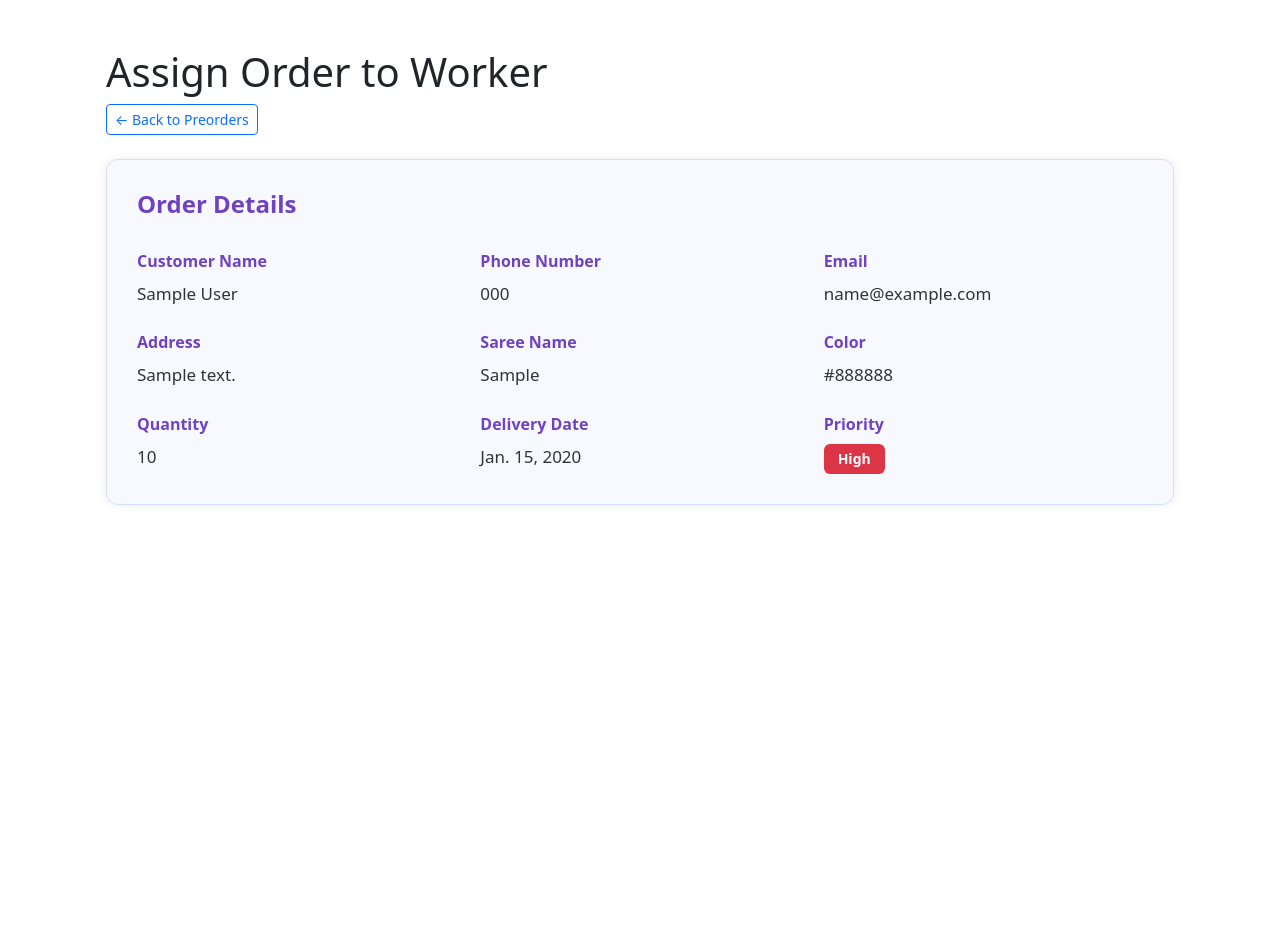
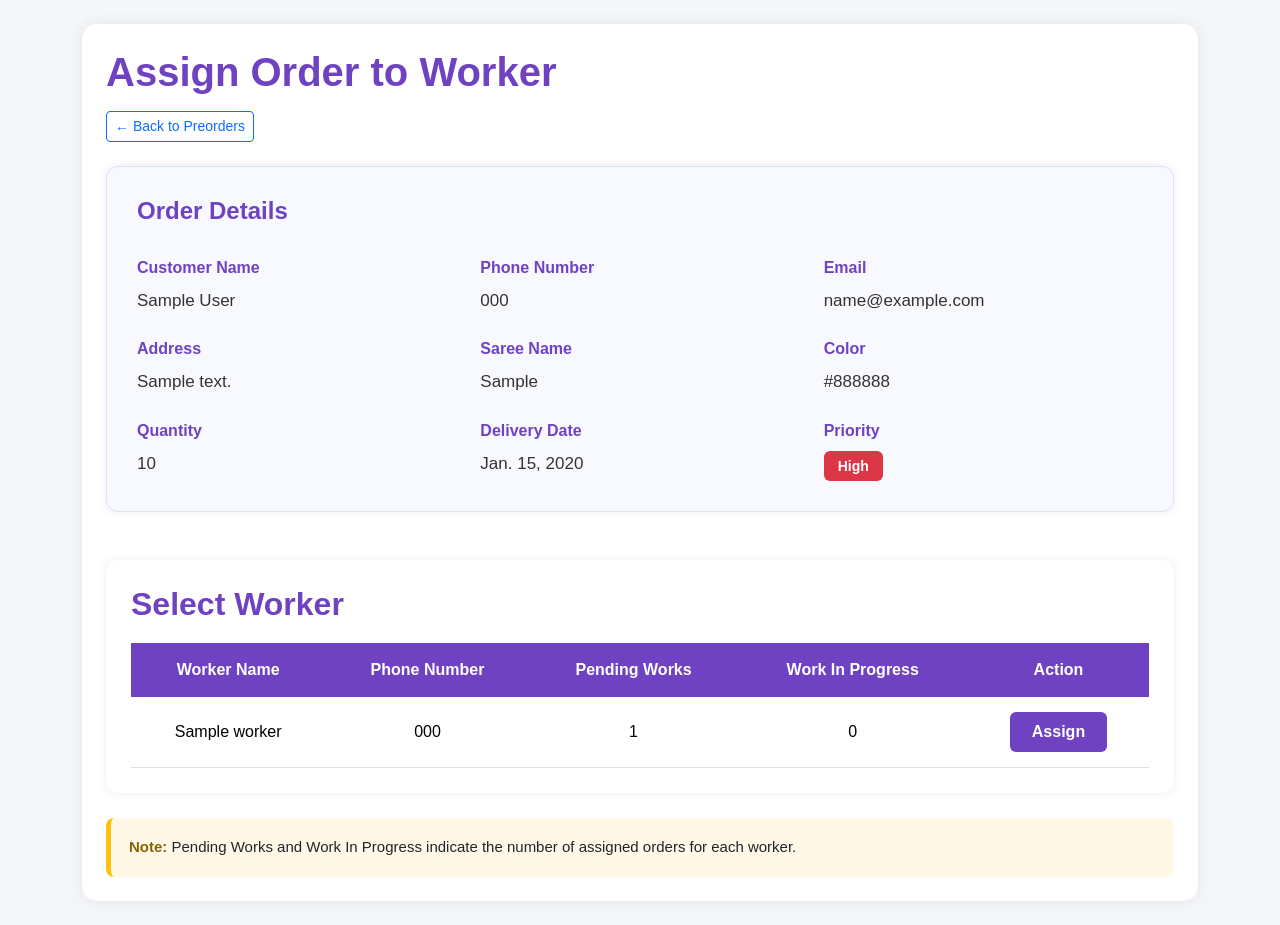
Before and after one commit to Maneesharajeev/myproject, a Django app: page /workers/1/ in a window 1280 px wide. Before the commit the page ends 505 px from the top, so only its background shows below. Run offline with Django 4.2, Linux system fonts and the light colour scheme; tables that the repository leaves empty hold one stand-in row (values such as "Sample post").

Commit message:
making ready for first review

```diff
--- a/config/urls.py
+++ b/config/urls.py
@@ -50,7 +50,7 @@ urlpatterns = [
 
     # Home page
     path('home/', views.home, name='home'),
-
+    path('index/', views.index, name='index'),
     path('preorder/', views.preorder),
     path('preorderaction/', views.preorderaction),
     path('preorders/', views.preorders),
@@ -66,18 +66,17 @@ urlpatterns = [
     ),
     path('assign_order/',views.assign_order),
     path('assign_order/<int:customer_id>/<int:worker_id>/',views.assign_order,name='assign_order'),
-    path('selectwoker/',views.assign),
-    path(
-    'selectworker/<int:id>/',
-    views.assign),
-   # path('select_worker/<int:id>/', views.select_worker),
-    path('select_worker/<int:id>/', views.select_worker, name='select_worker'),
+    #path('selectwoker/',views.assign),
+    #path('selectworker/<int:id>/',views.assign),
+    #path('selectwoker/<int:id>/', views.select_worker),
+    path('selectwoker/<int:id>/', views.selectwoker, name='selectwoker'),
     path('home/',views.loginaction),
     path('worker_dashboard/',views.worker_dashboard),
     path('loginaction/',views.loginaction,name='loginaction'),
     path('neworders/',views.neworders,name='neworders'),
     path('accept_order/<int:id>/', views.accept_order),
-    path('completed_order/<int:id>/', views.completed_order),
+    path('completed_order/<int:id>/', views.completed_order,name='completed_order'),
+     path('completed_orders/<int:id>/', views.completed_orders,name='completed_orders'),
     path('completedorders/',views.completedorders),
     path('trackorder/',views.trackorder,name='trackorder'),
     path('worker_order/<int:worker_id>/',views.worker_order,name='worker_order'),
--- a/myprojectapp/templates/index.html
+++ b/myprojectapp/templates/index.html
@@ -448,11 +448,6 @@ Internal Tracking & Management System
 
 </p>
 
-<p>
-
-Built with ❤️ using Django • Bootstrap • PostgreSQL
-
-</p>
 
 <p>
 
--- a/myprojectapp/templates/selectwoker.html
+++ b/myprojectapp/templates/selectwoker.html
@@ -14,6 +14,32 @@
     <style>
 
         /* Order Details Card */
+
+       /* ===========================
+   Page Layout
+=========================== */
+
+body{
+    background:#f4f6f9;
+    font-family:Arial, sans-serif;
+}
+
+.page-card{
+    background:#fff;
+    border-radius:15px;
+    padding:30px;
+    box-shadow:0 0 15px rgba(0,0,0,.08);
+}
+
+h1{
+    color:#6f42c1;
+    font-weight:bold;
+    margin-bottom:15px;
+}
+
+/* ===========================
+   Order Details Card
+=========================== */
 
 .order-card{
     background:#f8f9ff;
@@ -46,27 +72,118 @@
     word-break:break-word;
 }
 
+/* ===========================
+   Worker Table
+=========================== */
+
+.worker-card{
+    background:#fff;
+    border-radius:12px;
+    box-shadow:0 0 10px rgba(0,0,0,.08);
+    padding:25px;
+    margin-top:30px;
+}
+
+.worker-card h2{
+    color:#6f42c1;
+    font-weight:bold;
+    margin-bottom:20px;
+}
+
+.table{
+    margin-bottom:0;
+}
+
+.table thead th{
+    background:#6f42c1;
+    color:white;
+    text-align:center;
+    vertical-align:middle;
+    border:none;
+    padding:15px;
+}
+
+.table tbody td{
+    text-align:center;
+    vertical-align:middle;
+    padding:15px;
+}
+
+.table tbody tr:hover{
+    background:#f5efff;
+}
+
+/* Assign Button */
+
+.btn-purple{
+    background:#6f42c1;
+    color:white;
+    border:none;
+    padding:8px 22px;
+    font-weight:bold;
+    border-radius:6px;
+}
+
+.btn-purple:hover{
+    background:#5934a5;
+    color:white;
+}
+
+/* ===========================
+   Note Box
+=========================== */
+
+.note-box{
+    background:#fff8e6;
+    border-left:5px solid #ffc107;
+    border-radius:8px;
+    padding:18px;
+    margin-top:25px;
+    font-size:15px;
+}
+
+.note-box strong{
+    color:#856404;
+}
+
+/* ===========================
+   Priority Badge
+=========================== */
+
 .badge{
     font-size:14px;
     padding:8px 14px;
 }
 
+/* ===========================
+   Responsive
+=========================== */
+
 @media(max-width:768px){
+
+    .page-card{
+        padding:20px;
+    }
+
+    h1{
+        font-size:28px;
+    }
 
     .order-card .card-body{
         padding:20px;
     }
 
-    .order-card h4{
+    .worker-card{
+        padding:15px;
+    }
+
+    .worker-card h2{
         font-size:24px;
     }
 
-    .order-card strong{
-        font-size:15px;
-    }
-
-    .order-card p{
-        font-size:16px;
+    .table thead th,
+    .table tbody td{
+        white-space:nowrap;
     }
 
 }
@@ -168,3 +285,77 @@
     </div>
 
 </div>
+
+<!-- Worker Table -->
+
+<div class="worker-card">
+
+    <h2>Select Worker</h2>
+
+    <div class="table-responsive">
+
+        <table class="table table-hover align-middle">
+
+            <thead>
+                <tr>
+                    <th>Worker Name</th>
+                    <th>Phone Number</th>
+                    <th>Pending Works</th>
+                    <th>Work In Progress</th>
+                    <th>Action</th>
+                </tr>
+            </thead>
+
+            <tbody>
+
+            {% for worker in data %}
+
+                <tr>
+
+                    <td>{{ worker.name }}</td>
+
+                    <td>{{ worker.phone }}</td>
+
+                    <!-- Correct variable names -->
+                    <td>{{ worker.pending_works }}</td>
+
+                    <td>{{ worker.progress_works }}</td>
+
+                    <td>
+
+                        <form method="POST"
+                              action="{% url 'assign_order' preorder.id worker.id %}">
+                            {% csrf_token %}
+
+                            <button type="submit" class="btn btn-purple">
+                                Assign
+                            </button>
+
+                        </form>
+
+                    </td>
+
+                </tr>
+
+            {% empty %}
+
+                <tr>
+                    <td colspan="5" class="text-center text-muted py-4">
+                        No workers available.
+                    </td>
+                </tr>
+
+            {% endfor %}
+
+            </tbody>
+
+        </table>
+
+    </div>
+
+</div>
+
+<div class="note-box">
+    <strong>Note:</strong>
+    Pending Works and Work In Progress indicate the number of assigned orders for each worker.
+</div>
--- a/myprojectapp/views.py
+++ b/myprojectapp/views.py
@@ -97,65 +97,45 @@ def worker(request):
 
     return render(request, 'workers.html', {'data': data})
 
+from django.shortcuts import render, get_object_or_404
+from .models import Worker, customer, Assigned_Work
 
 def workers(request, id):
 
-    preorder = customer.objects.get(id=id)
+    preorder = get_object_or_404(customer, id=id)
 
-    data = Worker.objects.all()
-
-    cursor = connection.cursor()
-
-    sql = """
-    SELECT
-        w.id,
-        w.name,
-        w.phone,
-        COALESCE(COUNT(DISTINCT a.preorder_id), 0) AS current_orders
-
-    FROM myprojectapp_worker w
-
-    LEFT JOIN myprojectapp_assigned_work a
-    ON w.id = a.worker_id
-
-    GROUP BY
-        w.id,
-        w.name,
-        w.phone
-
-    ORDER BY current_orders ASC
-    """
-
-    cursor.execute(sql)
-
-    workers = cursor.fetchall()
+    workers = Worker.objects.all()
 
     data = []
 
-    for i in workers:
+    for worker in workers:
 
-        row = {
-            'id': i[0],
-            'name': i[1],
-            'phone': i[2],
-            'current_orders': i[3] if i[3] else 0
-        }
+        pending = Assigned_Work.objects.filter(
+            worker=worker,
+            work_status='Pending'
+        ).count()
 
-        data.append(row)
+        progress = Assigned_Work.objects.filter(
+            worker=worker,
+            work_status='In Progress'
+        ).count()
+
+        data.append({
+            'id': worker.id,
+            'name': worker.name,
+            'phone': worker.phone,
+            'pending_works': pending,
+            'progress_works': progress,
+        })
 
     return render(request, 'selectwoker.html', {
         'preorder': preorder,
-        'data': data
+        'data': data,
     })
 
 from django.shortcuts import redirect
 
 from .models import customer, Worker, Assigned_Work
-
-def assign(request):
-    data=Assigned_Work.objects.all()
-    return render(request, 'selectwoker.html', {'data': data})
-
 
 
 
@@ -166,56 +146,47 @@ from django.db import connection
 
 # SHOW SELECT WORKER PAGE
 
-def select_worker(request, id):
+from django.shortcuts import render, get_object_or_404
+from django.db.models import Count, Q
 
-    # Get preorder/customer details
+from .models import Worker, customer
+
+from .models import Worker, Assigned_Work, customer
+
+
+def selectwoker(request, id):
+
     preorder = get_object_or_404(customer, id=id)
 
-    cursor = connection.cursor()
-
-    sql = """
-    SELECT
-        w.id,
-        w.name,
-        w.phone,
-
-        COALESCE(COUNT(DISTINCT a.preorder_id), 0) AS current_orders
-    FROM myprojectapp_worker w
-
-    LEFT JOIN myprojectapp_assigned_work a
-    ON w.id = a.worker_id
-
-    GROUP BY
-        w.id,
-        w.name,
-        w.phone
-
-    ORDER BY current_orders ASC
-    """
-
-    cursor.execute(sql)
-
-    workers = cursor.fetchall()
+    workers = Worker.objects.all()
 
     data = []
 
-    for i in workers:
+    for worker in workers:
 
-        row = {
-            'id': i[0],
-            'name': i[1],
-            'phone': i[2],
-            'current_orders': i[3] if i[3] else 0
-        }
+        pending = Assigned_Work.objects.filter(
+            worker=worker,
+            work_status='Pending'
+        ).count()
 
-        data.append(row)
+        progress = Assigned_Work.objects.filter(
+            worker=worker,
+            work_status='In Progress'
+        ).count()
 
-    context = {
+        data.append({
+            'id': worker.id,
+            'name': worker.name,
+            'phone': worker.phone,
+            'pending_works': pending,
+            'progress_works': progress,
+        })
+
+    return render(request, 'selectwoker.html', {
         'preorder': preorder,
-        'data': data
-    }
+        'data': data,
+    })
 
-    return render(request, 'selectwoker.html', context)
 
 
 # ASSIGN ORDER TO WORKER
@@ -241,7 +212,7 @@ def assign_order(request, customer_id, worker_id):
 
         )
 
-    return redirect(f'/select_worker/{customer_id}/')
+    return redirect(f'/selectwoker/{customer_id}/')
 
 
 
@@ -345,7 +316,7 @@ def accept_order(request, id):
 
     return redirect('/worker_dashboard/')
 
-def completed_order(request, id):
+def completed_orders(request, id):
 
     work = Assigned_Work.objects.get(id=id)
 
```
Also changed, not shown: myprojectapp/templates/admin_dashboard.html (+35 -3 lines), myprojectapp/templates/neworders.html (+14 -1 lines), myprojectapp/templates/worker_dashboard.html (+5 -10 lines).
